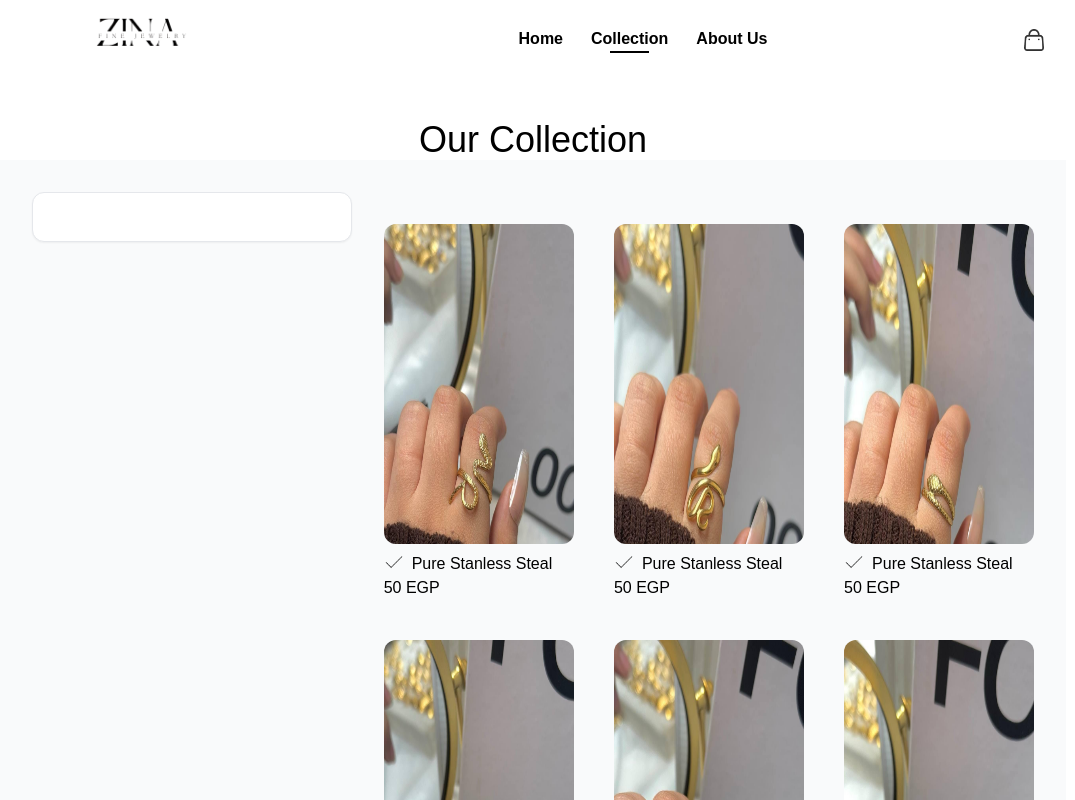
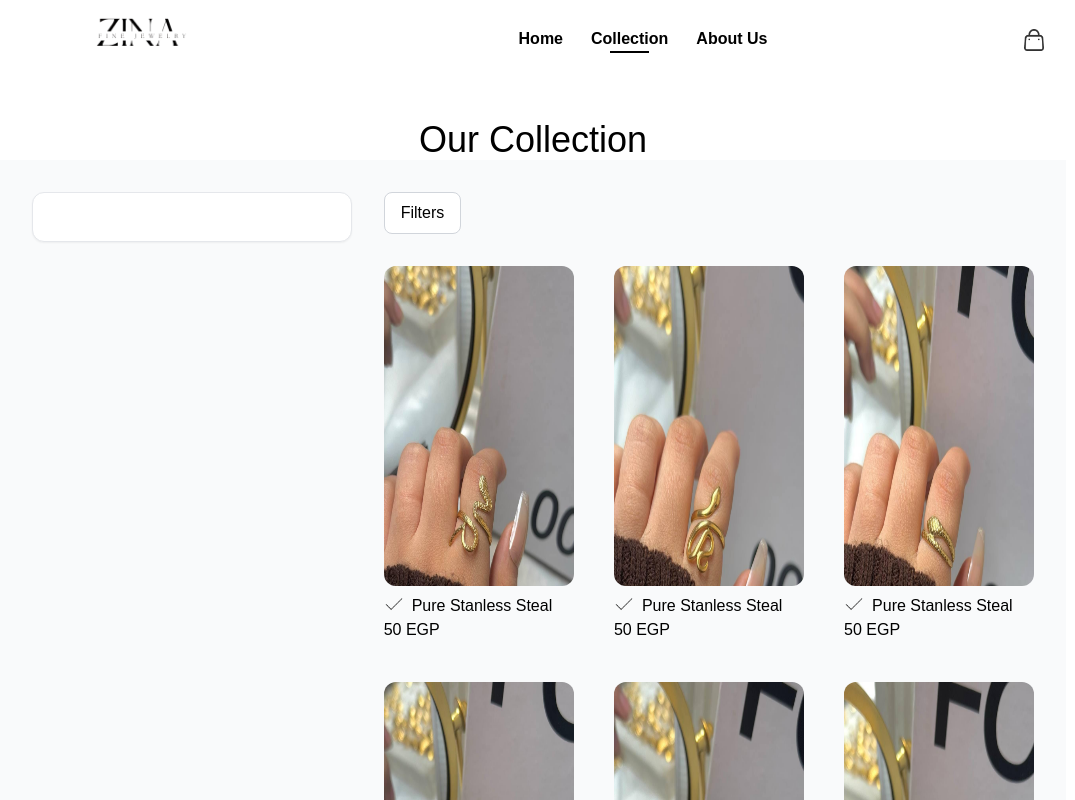
Before and after one commit to Ibraq9/Jewelry_Store, a Next.js app: page /Pages/Collection in a window 1280 px wide. Shown: the top 800 px of the page, without its empty margins (107-1182 px from the left). Built offline with nearby package versions, Linux system fonts and the light colour scheme.

Commit message:
fix Filter

```diff
--- a/app/Pages/Collection/page.tsx
+++ b/app/Pages/Collection/page.tsx
@@ -46,16 +46,12 @@ const Page = () => {
   }
 
   useEffect(() => {
-    // Create a copy of the original data
     let processedProducts = structuredClone(AllCollectionData);
 
-    // Apply category filter
     processedProducts = CategoryCheck(processedProducts);
 
-    // Apply sorting
     processedProducts = Sort(processedProducts);
 
-    // Update the filtered products state
     setFilterProduct(processedProducts);
   }, [SortType, Category, CategoryCheck, Sort]);
 
@@ -104,9 +100,10 @@ const Page = () => {
                   <div className="flex flex-col sm:flex-row justify-between items-start sm:items-center mb-8 gap-4">
                     <div className="flex items-center gap-4">
                       <button
-                        className="lg:hidden flex items-center gap-2 px-4 py-2 bg-white border border-gray-300 rounded-lg hover:bg-gray-50"
+                        onClick={() => setSHowFilter(e => !e)}
+                        className="flex items-center gap-2 px-4 py-2 bg-white border border-gray-300 rounded-lg hover:bg-gray-50"
                       >
-                        <span className="font-medium" onClick={() => setSHowFilter(e => !e)}>Filters</span>
+                        <span className="font-medium" >Filters</span>
                       </button>
                     </div>
 
```
